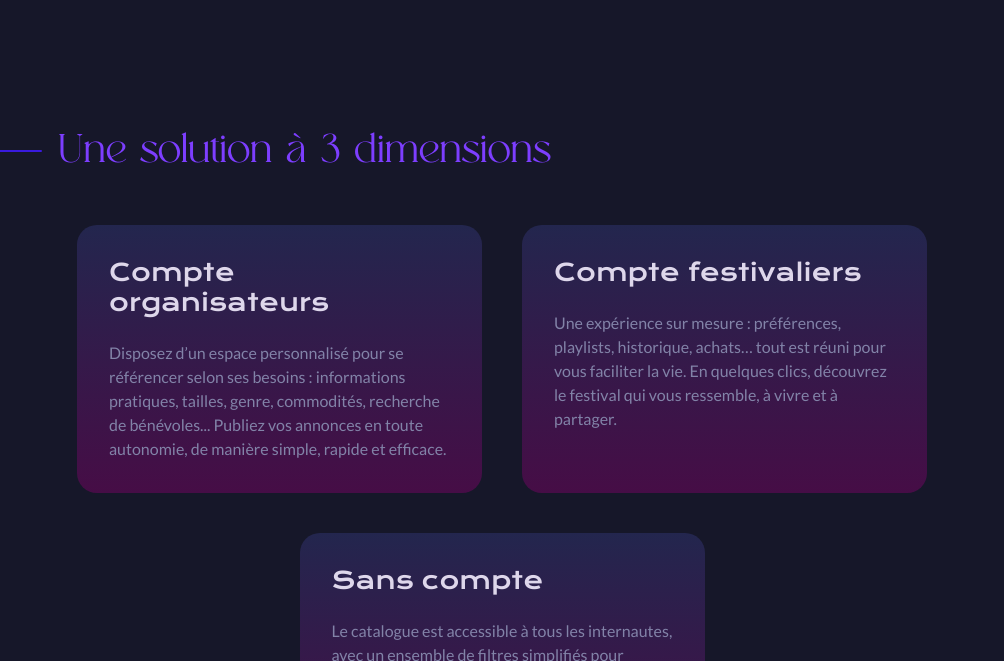
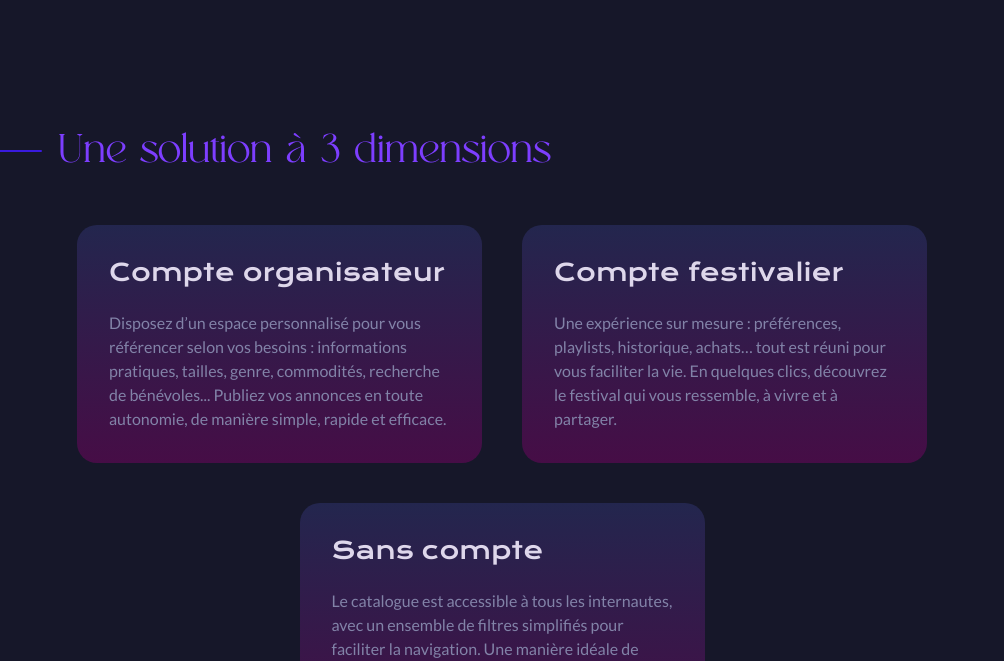
Before and after one commit to stephanie-fds/Portfolio, a plain HTML site: page spot-my-pulse-project.html in a window 1280 px wide. Shown: the part 2044-2705 px from the top of the page, without its empty margins (138-1142 px from the left). Drawn offline with nearby package versions, Linux system fonts and the light colour scheme; a web font is replaced by a local one.

Commit message:
Correction portfolio

```diff
--- a/spot-my-pulse-project.html
+++ b/spot-my-pulse-project.html
@@ -55,7 +55,7 @@
 
         <div class="wrapper-row">
             <div class="frictions">
-                <h4>frictions</h4>
+                <h4>Frictions</h4>
                 <p>L’essor des événements culturels ne suffit pas à combler les lacunes de l’expérience festivalière, encore trop fragmentée et peu fluide.
                     De nombreux obstacles persistent, ralentissant l’engagement des organisateurs, la mobilisation des bénévoles et la satisfaction des participants.</p>
             </div>
@@ -135,12 +135,12 @@
 
         <div class="wrapper-row">
             <div class="solution-cards">
-                <h4>Compte organisateurs</h4>
-                <p>Disposez d’un espace personnalisé pour se référencer selon ses besoins : informations pratiques, tailles, genre, commodités, recherche
+                <h4>Compte organisateur</h4>
+                <p>Disposez d’un espace personnalisé pour vous référencer selon vos besoins : informations pratiques, tailles, genre, commodités, recherche
                     de bénévoles... Publiez vos annonces en toute autonomie, de manière simple, rapide et efficace.</p>
             </div>
             <div class="solution-cards">
-                <h4>Compte festivaliers</h4>
+                <h4>Compte festivalier</h4>
                 <p>Une expérience sur mesure : préférences, playlists, historique, achats… tout est réuni pour vous faciliter la vie. En quelques clics,
                     découvrez le festival qui vous ressemble, à vivre et à partager.
                 </p>
```
Also changed, not shown: index.html (+1 -1 lines).
